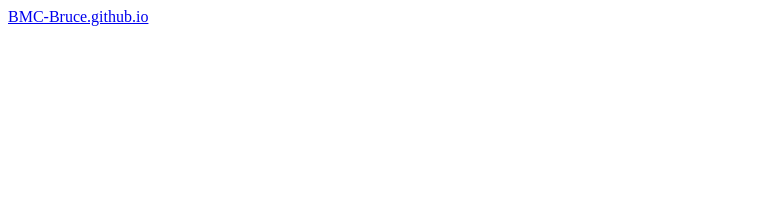
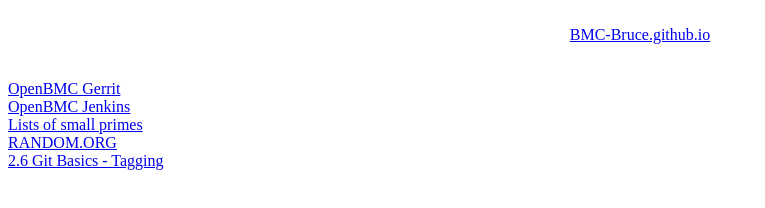
Before and after one commit to BMC-Bruce/BMC-Bruce.github.io, a plain HTML site: page index.html in a window 1280 px wide. Shown: the whole page, without its empty margins (0-765 px from the left). Drawn offline with Linux system fonts and the light colour scheme.

Commit message:
Added useful links.

```diff
--- a/index.html
+++ b/index.html
@@ -4,7 +4,7 @@
 <HEAD>
 <TITLE>BMC-Bruce.github.io</TITLE>
 <meta http-equiv="Content-Type" content="text/html; charset=us-ascii">
-<META name="date" content="2020-1109T16:25:00+00:00">
+<META name="date" content="2020-1216T21:17:00+00:00">
 <META name="description" content="BMC-Bruce.github.io">
 <meta name="viewport" content="width=device-width, initial-scale=1">
 <BASE HREF="https://bmc-bruce.github.io/">
@@ -12,7 +12,24 @@
 
 <BODY>
 
+<br>
+<center>
 <a href="https://bmc-bruce.github.io/">BMC-Bruce.github.io</a>
+</center>
+<br>
+
+<br>
+<a href="https://gerrit.openbmc-project.xyz/">OpenBMC Gerrit</a>
+<br>
+<a href="https://jenkins.openbmc.org/">OpenBMC Jenkins</a>
+<br>
+<a href="https://primes.utm.edu/lists/small/">Lists of small primes</a>
+<br>
+<a href="https://www.random.org/analysis/">RANDOM.ORG</a>
+<br>
+<a href="https://git-scm.com/book/en/v2/Git-Basics-Tagging">2.6 Git Basics - Tagging</a>
+<br>
+
 
 </BODY>
 </HTML>
```
